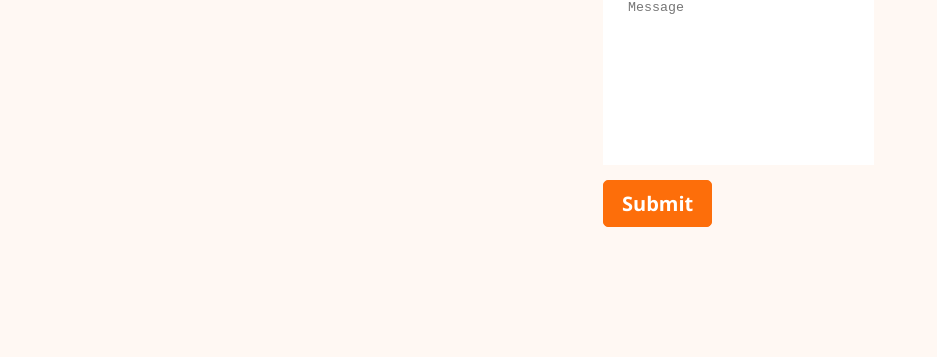
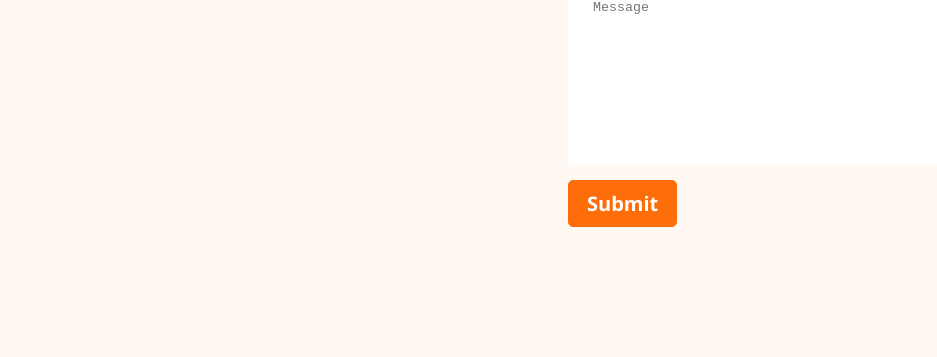
Before and after one commit to bdruhul/dev_portfolio, a plain HTML site: page index.html in a window 1280 px wide. Shown: the part 3759-4116 px from the top of the page, without its empty margins (97-1034 px from the left). Drawn offline with nearby package versions, Linux system fonts and the light colour scheme.

Commit message:
changed some css code

```diff
--- a/assets/css/style.css
+++ b/assets/css/style.css
@@ -411,6 +411,7 @@ section {
     font-weight: 400;
     color: var(--dark-2);
     margin-bottom: 30px;
+    padding-right: 30px;
 }
 
 .social_box img {
@@ -427,14 +428,14 @@ section {
 }
 
 .footer_content {
-    gap: 120px;
+    gap: 50px;
     align-items: start;
 }
 
 .footer_c_right form input,
 .footer_c_right form textarea {
     display: block;
-    width: 60%;
+    width: 80%;
     margin-bottom: 15px;
     padding: 15px 25px;
     border: none;
```
